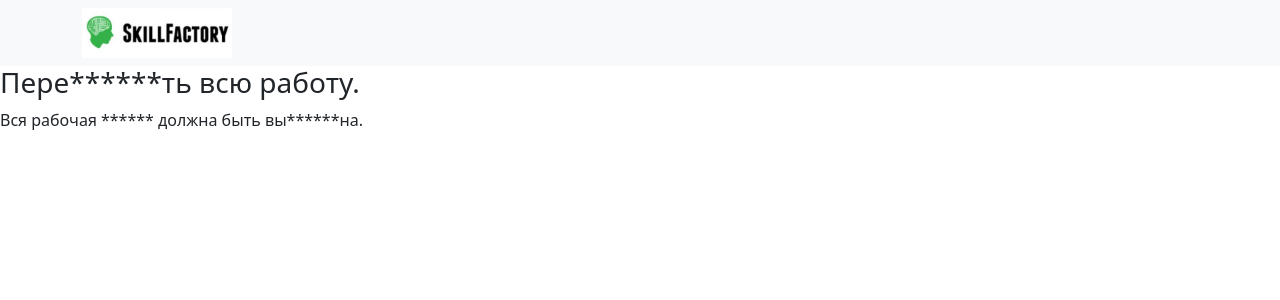
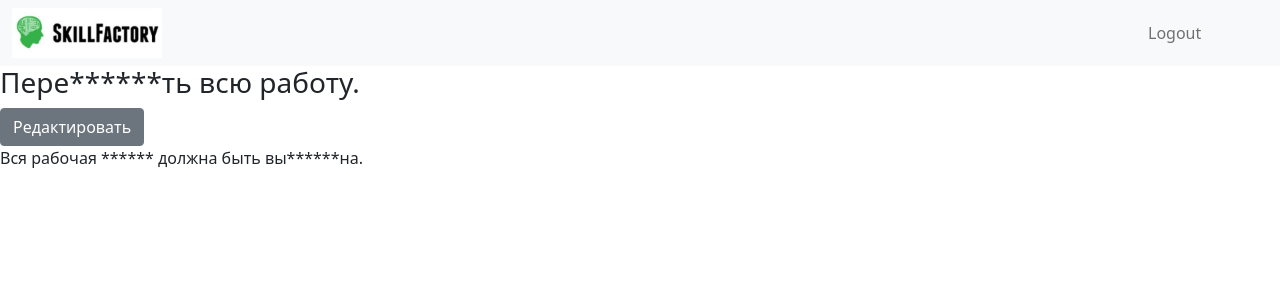
Before and after one commit to zhuyiwan/skillfacktory-newsboard, a Django app: page /note/453e4eeb-6a76-47f8-bdb7-441659df0fc7 in a window 1280 px wide. Shown: the top 300 px of the page. Run offline with Django 4.2, Linux system fonts and the light colour scheme; a user stored in the database is signed in; data comes from the database, SQL or seed files in the repository; both versions use the stored data as it was after the commit.

Commit message:
Редактирование наличия кнопок доступа к созданию и редактированию заметок, в зависимости от прав доступа

```diff
--- a/CRM/notes/views.py
+++ b/CRM/notes/views.py
@@ -11,6 +11,7 @@ from .models import Notes, NoteStructureModel
 
 
 class NotesListView(LoginRequiredMixin, ListView):
+    # permission_required = ()
     model = Notes
     ordering ='created_at'
     template_name = 'notes/notes_list.html'
@@ -28,8 +29,7 @@ class NotesListView(LoginRequiredMixin, ListView):
         context['form'] = TopicTaskForm(self.request.GET or None)
         return context
 
-class NoteDetailsView(PermissionRequiredMixin, DetailView):
-    permission_required = ('notes.view_note', 'notes.change_note',)
+class NoteDetailsView(DetailView):
     model = Notes
     template_name = 'notes/notes_details.html'
     context_object_name = "note"
--- a/CRM/templates/main_page.html
+++ b/CRM/templates/main_page.html
@@ -10,6 +10,20 @@
         <div class="container">
             <a href={% url 'main_page' %}><img height='50' src="{% static 'pics/logo-skillfactory-large.jpg' %}" alt="photo"></a>
         </div>
+
+        <div class="collapse navbar-collapse" id="navbarNav">
+            <ul class="navbar-nav ml-auto">
+                {% if user.is_authenticated %}
+                    <li class="nav-item">
+                        <a class="nav-link" href="{% url 'account_logout' %}">Logout</a>
+                    </li>
+                {% else %}
+                    <li class="nav-item">
+                        <a class="nav-link" href="{% url 'account_login' %}">Login</a>
+                    </li>
+                {% endif %}
+            </ul>
+        </div>
     </nav>
     <div id="content" name="content">
         {% block content %}
--- a/CRM/templates/notes/notes_details.html
+++ b/CRM/templates/notes/notes_details.html
@@ -5,7 +5,7 @@
 {% endblock title %}
 {% block content %}
 <h3>{{ note.title|no_swear_words }}</h3>
-{% if perm.notes.view_note %}
+{% if perms.notes.view_note %}
     <a href={% url 'note_update' note.id %} class='btn btn-secondary'>Редактировать</a>
     {% endif %}
 <p>{{ note.content|no_swear_words  }}</p>
--- a/CRM/templates/notes/notes_list.html
+++ b/CRM/templates/notes/notes_list.html
@@ -6,9 +6,11 @@
 {% block content %}
 <h1>Список заметок</h1>
 <div class='row'>
-<div class='col-1'>
+    {% if perms.notes.add_note %}
+    <div class='col-1'>
     <a href={% url 'note_create' %} class='btn btn-success'>Создать</a>
 </div>
+    {% endif %}
 <form method="get" class='col-3'>
     {{ form.as_p }}
     <button type="submit">Отфильтровать</button>
```
Also changed, not shown: CRM/db.sqlite3.
